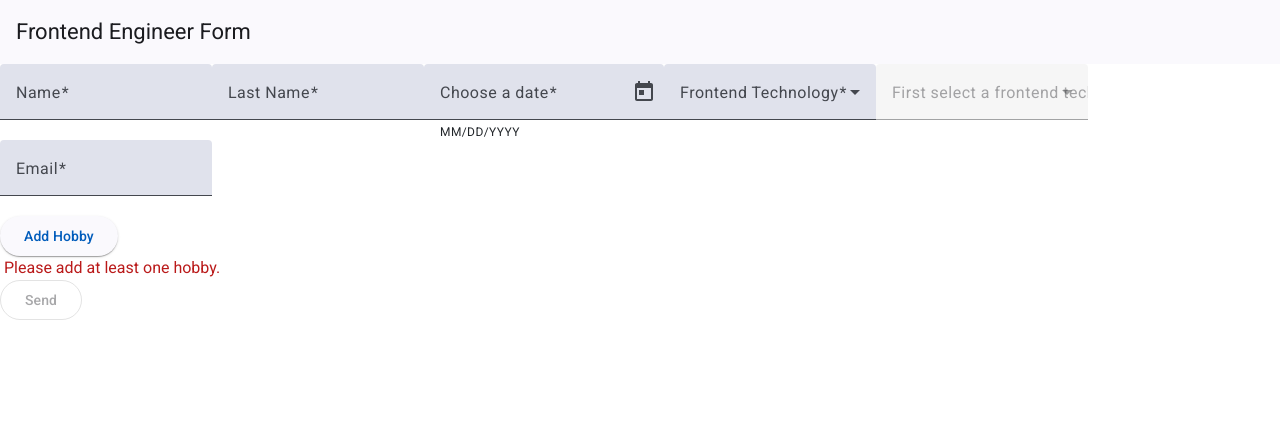
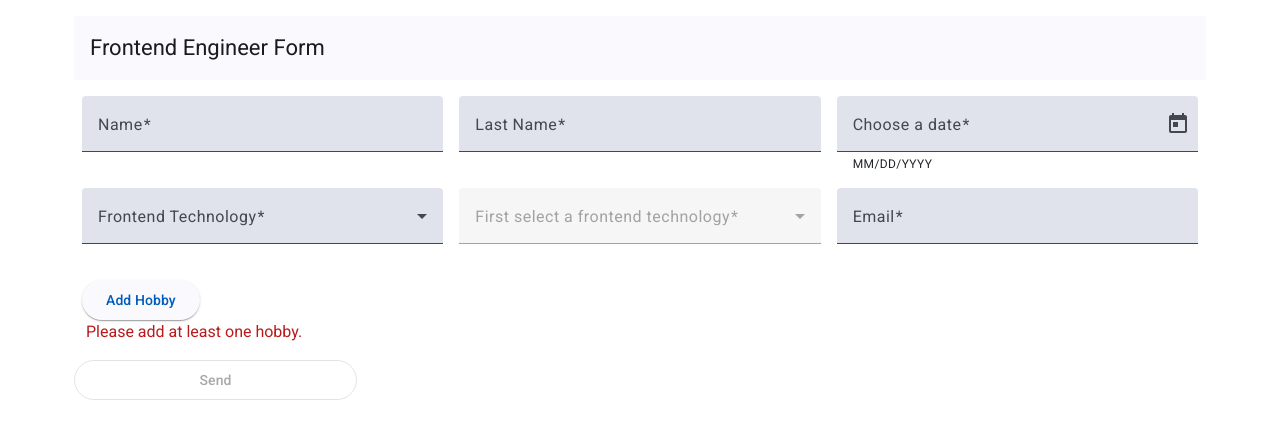
Before and after one commit to FilonenkoDima/FE-Eng-Form, an Angular app: page / in a window 1280 px wide. Shown: the top 438 px of the page. Built offline with nearby package versions, Linux system fonts and the light colour scheme.

Commit message:
added styles

```diff
--- a/src/app/fe-engineer-form/fe-engineer-form.component.html
+++ b/src/app/fe-engineer-form/fe-engineer-form.component.html
@@ -1,9 +1,11 @@
-<form (ngSubmit)="onSubmit()" [formGroup]="form">
+<div class="container-sm">
+  <div class="">
+    <form (ngSubmit)="onSubmit()" [formGroup]="form" class="row mt-3 g-3">
       <mat-toolbar>
         <span>Frontend Engineer Form</span>
       </mat-toolbar>
 
-  <mat-form-field>
+      <mat-form-field class="col-md-4">
         <mat-label>Name</mat-label>
         <input formControlName="name" matInput/>
         @if (nameIsInvalid) {
@@ -12,7 +14,7 @@
       </mat-form-field>
 
 
-  <mat-form-field>
+      <mat-form-field  class="col-md-4">
         <mat-label>Last Name</mat-label>
         <input formControlName="lastName" matInput/>
         @if (lastNameIsInvalid) {
@@ -21,7 +23,7 @@
       </mat-form-field>
 
 
-  <mat-form-field>
+      <mat-form-field class="col-md-4">
         <mat-label>Choose a date</mat-label>
         <input [formControl]="form.controls.dateOfBirth" [matDatepicker]="picker" matInput>
         <mat-hint>MM/DD/YYYY</mat-hint>
@@ -32,7 +34,7 @@
         }
       </mat-form-field>
 
-  <mat-form-field>
+      <mat-form-field class="col-md-4">
         <mat-label>Frontend Technology</mat-label>
         <select #frontendTechnology formControlName="frontendTechnology" matNativeControl required>
           @for (technology of frontendTechnologies; track $index) {
@@ -44,7 +46,7 @@
         }
       </mat-form-field>
 
-  <mat-form-field>
+      <mat-form-field class="col-md-4">
         <mat-label>{{ frontendTechnology?.value ? 'Frontend Technology Version' : 'First select a frontend technology' }}</mat-label>
         <select formControlName="frontendTechnologyVersion" matNativeControl required>
           @for (technologyVersion of frontendTechnologyVersions; track $index) {
@@ -56,7 +58,7 @@
         }
       </mat-form-field>
 
-  <mat-form-field>
+      <mat-form-field class="col-md-4">
         <mat-label>Email</mat-label>
         <input formControlName="email" matInput placeholder="Ex. pat@example.com"
                type="email">
@@ -70,13 +72,13 @@
       <!-- Hobbies Input -->
       <div formArrayName="hobbies">
         @for (hobby of hobbies.controls; track $index) {
-      <div [formGroupName]="$index">
-        <mat-form-field>
+          <div [formGroupName]="$index" class="row g-3">
+            <mat-form-field class="col-md-4">
               <mat-label>Hobby Name</mat-label>
               <input matInput formControlName="name" placeholder="e.g. Football"/>
             </mat-form-field>
 
-        <mat-form-field>
+            <mat-form-field class="col-md-4">
               <mat-label>Hobby Duration</mat-label>
               <input matInput formControlName="duration" placeholder="e.g. 2 months"/>
             </mat-form-field>
@@ -93,5 +95,7 @@
         }
       </div>
 
-  <button mat-stroked-button [disabled]="form.invalid">Send</button>
+      <button [disabled]="form.invalid" mat-stroked-button class="w-25">Send</button>
     </form>
+  </div>
+</div>
--- a/src/app/fe-engineer-form/fe-engineer-form.component.ts
+++ b/src/app/fe-engineer-form/fe-engineer-form.component.ts
@@ -17,6 +17,7 @@ import { of } from 'rxjs';
 import {MatIcon} from '@angular/material/icon';
 import {MatButton, MatIconButton} from '@angular/material/button';
 import {MatToolbar} from '@angular/material/toolbar';
+import {NgbModule} from '@ng-bootstrap/ng-bootstrap';
 
 function emailIsUnique(control: AbstractControl) {
   if (control.value !== 'test@test.test') {
@@ -39,6 +40,7 @@ function emailIsUnique(control: AbstractControl) {
     MatIconButton,
     MatButton,
     MatToolbar,
+    NgbModule
   ],
   templateUrl: './fe-engineer-form.component.html',
   styleUrl: './fe-engineer-form.component.css',
```
Lines whose indentation alone changed are shown as unchanged.
